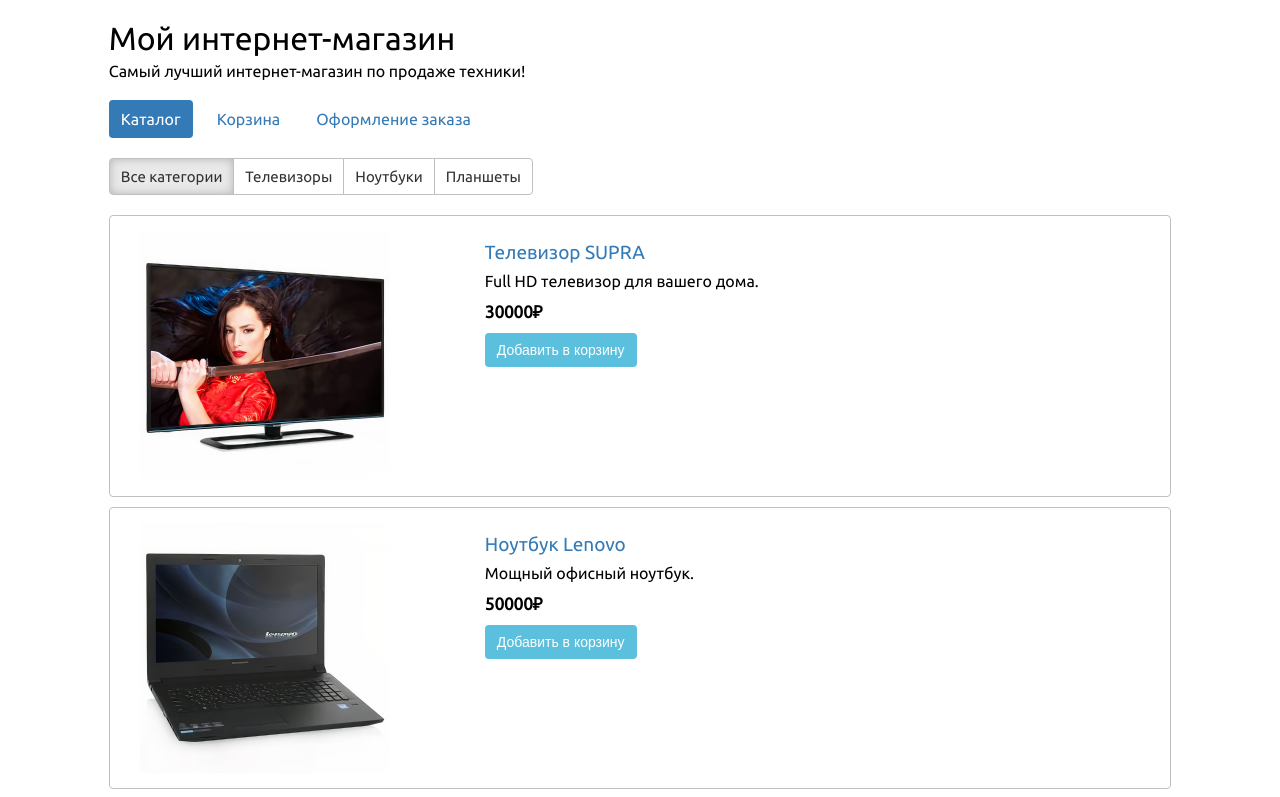
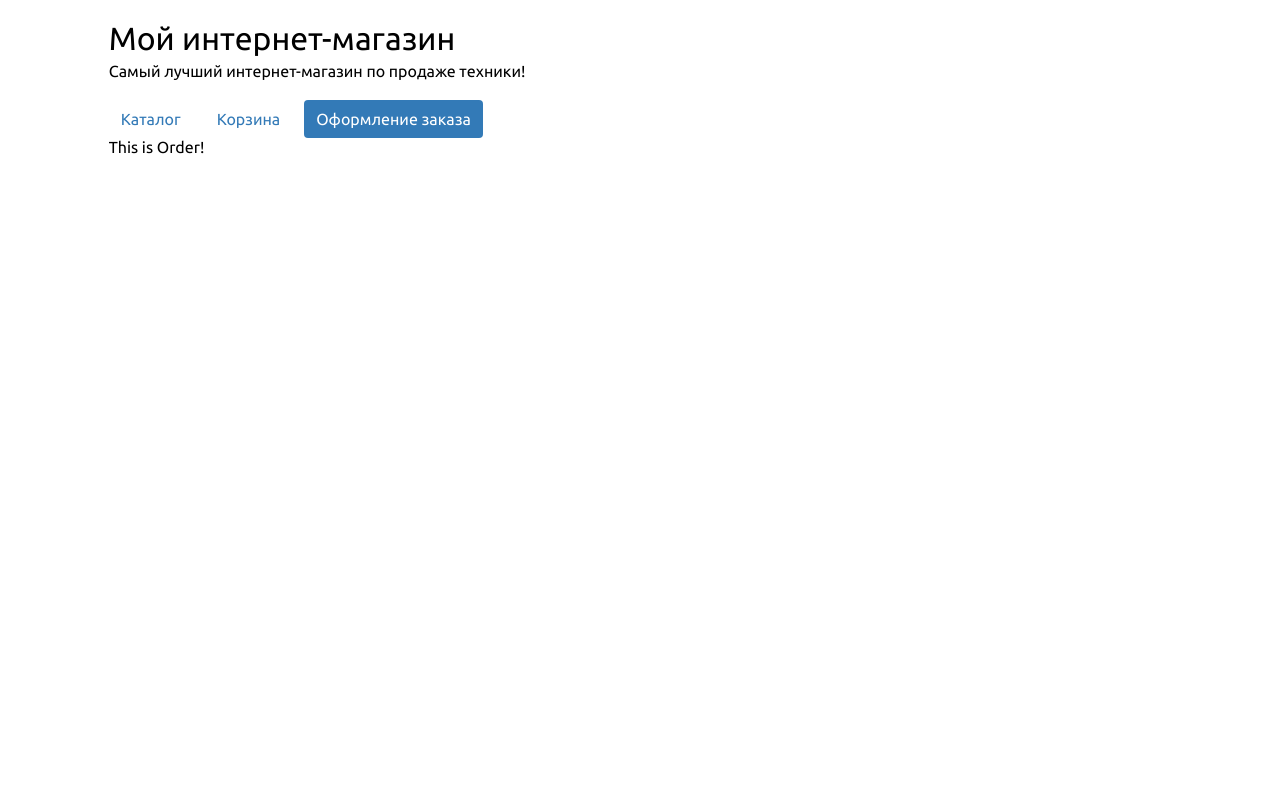
Before and after one commit to bananchik228/react-shop, a React (Create React App) app: page /order in a window 1280 px wide. Before the commit this address led to /catalog. Shown: the top 797 px of the page. Built offline with nearby package versions, Linux system fonts and the light colour scheme.

Commit message:
Исправил маршрутизатор, сделал добавление товаров в стейт

```diff
--- a/src/App.jsx
+++ b/src/App.jsx
@@ -4,6 +4,8 @@
 
 import Header from '@components/Header'
 import Content from '@components/Content'
+
+import sumKeyValues from '@helpers/sumKeyValues'
 
 import MyImage from '@images/tv_supra.jpg'
 import MyImage1 from '@images/notebook_lenovo.jpg'
@@ -42,24 +44,44 @@
                 img: MyImage2
             }
         ],
-        cartList: []
+        cartList: {}
     }
 
     addToCart = product => {
-        this.setState(state => ({
-            cartList: [...state.cartList, product]
-        }))
+        let cartItem = this.state.cartList[product.name]
+
+        if (cartItem) {
+            this.setState(state => ({
+                cartList: {
+                    ...state.cartList,
+                    [product.name]: {
+                        ...state.cartList[product.name],
+                        quantity: state.cartList[product.name].quantity + 1
+                    }
+                }
+            }))
+        } else {
+
+            this.setState(state => ({
+                cartList: {
+                    ...state.cartList,
+                    [product.name]: {
+                        price: product.price,
+                        quantity: 1
+                    }
+                }
+            }))
+        }
     }
 
     render() {
-        const {cartList, catalogList, categories} = this.state
+        const count = sumKeyValues(Object.values(this.state.cartList), 'quantity')
 
         return (
             <>
-                <Header count={cartList.length} />
+                <Header count={count} />
                 <Content
-                    categories={categories}
-                    catalogList={catalogList}
+                    {...this.state}
                     addToCart={this.addToCart}
                 />
             </>
--- a/src/components/Catalog.jsx
+++ b/src/components/Catalog.jsx
@@ -9,11 +9,11 @@
 
 export default ({catalogList, addToCart}) => {
     const location = useLocation()
-    const urlParams = new URLSearchParams(location.search)
-    const queryCategory = urlParams.get('category')
+    const params = new URLSearchParams(location.search)
+    const сategory = params.get('category')
 
-    if (queryCategory) {
-        catalogList = filterByKeys(catalogList, {category: queryCategory})
+    if (сategory) {
+        catalogList = filterByKeys(catalogList, {category: сategory})
     }
 
     return (
--- a/src/components/Categories.jsx
+++ b/src/components/Categories.jsx
@@ -7,9 +7,9 @@
 
 export default ({categories}) => {
     const location = useLocation()
-    const urlParams = new URLSearchParams(location.search)
-    const queryCategory = urlParams.get('category')
-    const select = queryCategory === null ? 'categories__item_select' : null
+    const params = new URLSearchParams(location.search)
+    const category = params.get('category')
+    const select = category === null ? 'categories__item_select' : null
 
     return (
         <div className="categories">
@@ -21,12 +21,11 @@
             {categories.map(name => (
                 <CategoriesItem
                     name={name}
-                    queryCategory={queryCategory}
+                    queryCategory={category}
                     key={name}
                 />
             ))}
 
-
         </div>
     )
 }
--- a/src/components/Content.jsx
+++ b/src/components/Content.jsx
@@ -1,18 +1,15 @@
 import React from 'react'
-import { Route, Redirect } from 'react-router-dom'
+import { Route, Redirect, Switch } from 'react-router-dom'
 
 import Categories from './Categories'
 import Catalog from './Catalog'
 import Cart from './Cart'
 import Order from './Order'
 
-export default ({categories, catalogList, addToCart}) => {
+export default ({categories, catalogList, cartList, addToCart}) => {
     return (
         <div className="content">
-            <Route path="/">
-                <Redirect to="/catalog" />
-            </Route>
-
+            <Switch>
                 <Route exact path="/catalog">
                     <Categories categories={categories} />
                     <Catalog catalogList={catalogList} addToCart={addToCart} />
@@ -21,9 +18,13 @@
                 <Route exact path="/cart">
                     <Cart />
                 </Route>
+
                 <Route exact path="/order">
                     <Order />
                 </Route>
+
+                <Redirect to="/catalog" />
+            </Switch>
         </div>
     )
 }
--- a/src/components/MenuItem.jsx
+++ b/src/components/MenuItem.jsx
@@ -9,8 +9,10 @@
         <div className={`menu__item ${select}`}>
             <Link to={path}>
                 {name}
+
                 {count ?
-                    <div className="menu__count" data-small={count > 9}>{count}</div> : null}
+                    <div className="menu__count" data-small={count > 9}>{count}</div>
+                : null}
             </Link>
         </div>
     )
--- /dev/null
+++ b/src/helpers/sumKeyValues.js
@@ -0,0 +1,3 @@
+export default (array, key) => {
+    return array.reduce((a, b) => a + (b[key] || 0), 0)
+}
```
Lines whose indentation alone changed are shown as unchanged.
